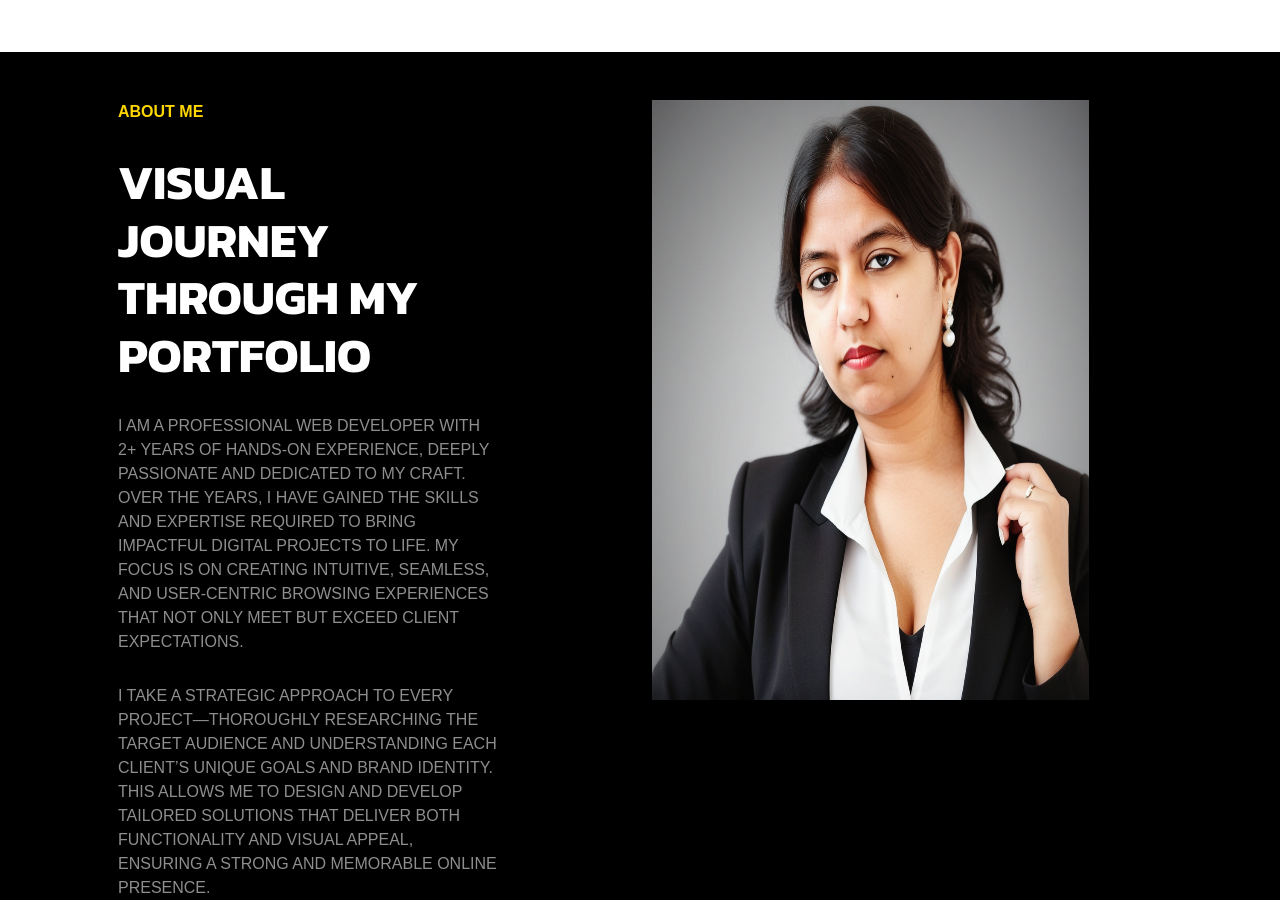
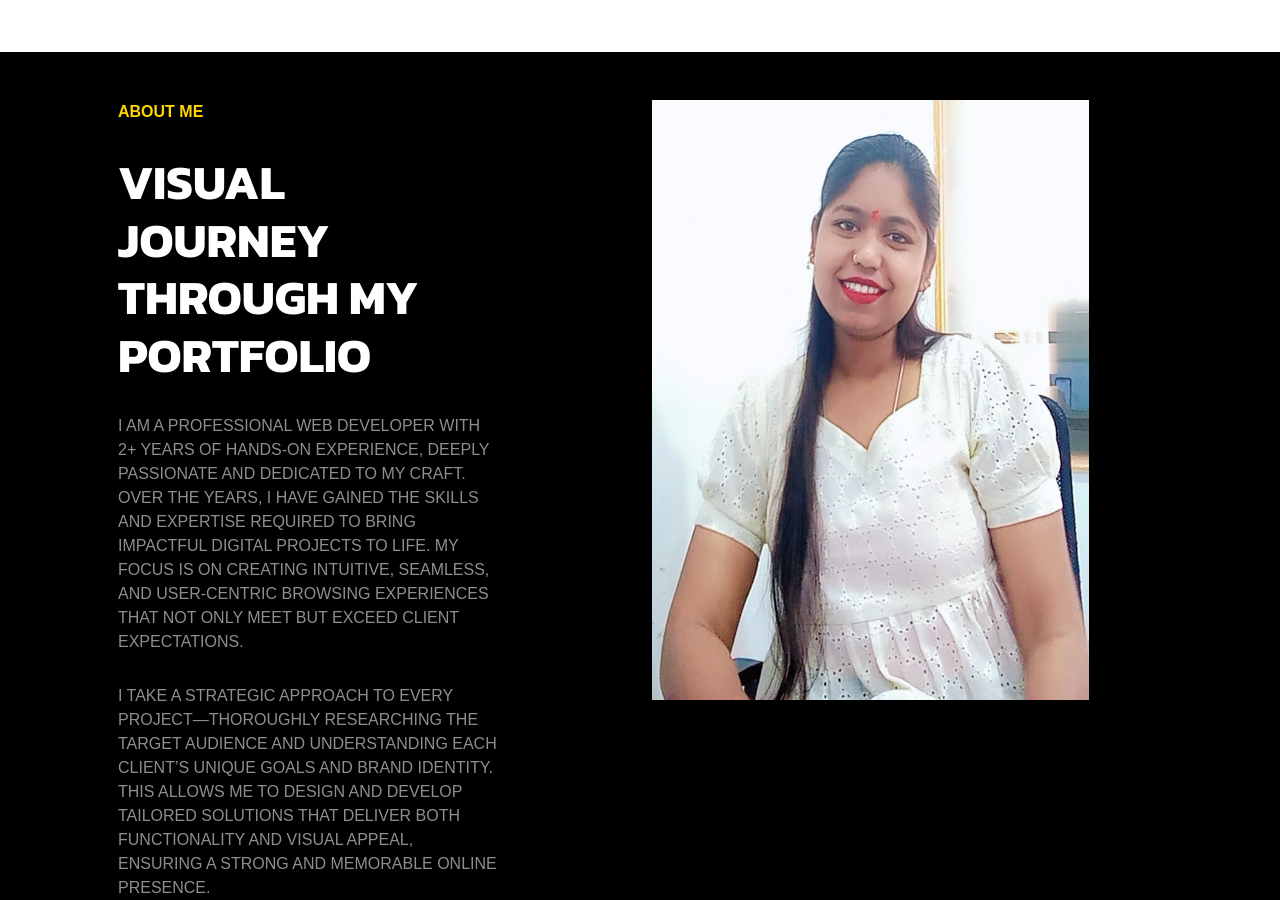
Before and after one commit to Nehakumari2322/my_portfolio, a plain HTML site: page index.html in a window 1280 px wide. Shown: the part 668-1568 px from the top of the page. Drawn offline with nearby package versions, Linux system fonts and the light colour scheme; a web font is replaced by a local one.

Commit message:
Update index.html

```diff
--- a/index.html
+++ b/index.html
@@ -82,7 +82,7 @@
           </div>
           <div class="col-sm-1"></div>
           <div class="col-sm-6 about py5">
-            <img src="image/headshotmaster_image_1745151331740.png" alt="">
+            <img src="image/Snapchat-1755294601.jpg" alt="">
 
           </div>
         </div>
```
